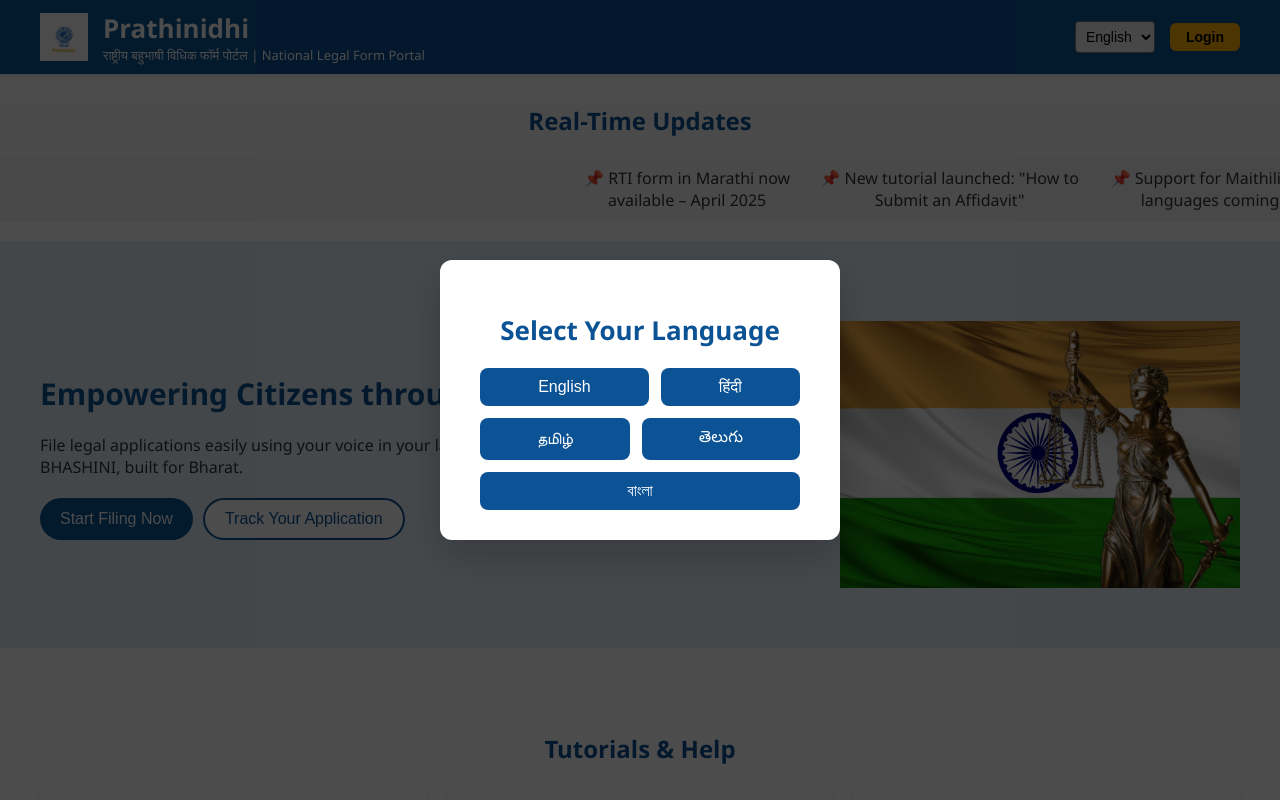
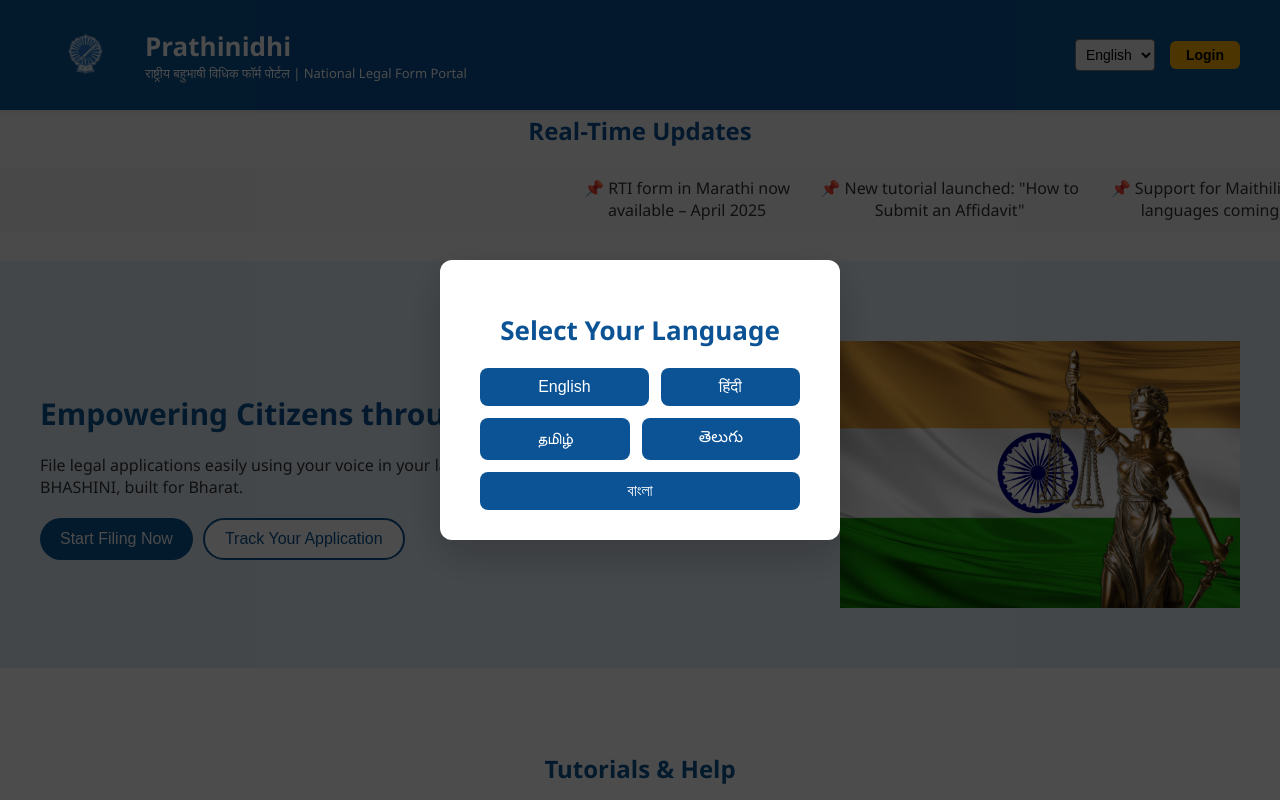
Before and after one commit to VINAI8/prathinidhi, a React (Create React App) app: page / in a window 1280 px wide. Shown: the top 800 px of the page. Built offline with nearby package versions, Linux system fonts and the light colour scheme.

Commit message:
Fix: reinstall dependencies and update package-lock

```diff
--- a/src/App.js
+++ b/src/App.js
@@ -3,14 +3,15 @@ import { BrowserRouter as Router, Routes, Route } from "react-router-dom";
 
 // Pages
 import Home from "./components/Home";
-import Login from "./components/Login"; // Import the Login page
-
+import Login from "./components/Login";
+import Dashboard  from "./components/Dashboard";// Import the Login page
 function App() {
   return (
     <Router>
       <Routes>
         <Route path="/" element={<Home />} />
         <Route path="/login" element={<Login />} /> {/* Add the login route */}
+<Route path ="/dashboard" element={<Dashboard/>}/>
       </Routes>
     </Router>
   );
--- a/src/components/Home.js
+++ b/src/components/Home.js
@@ -129,7 +129,7 @@ const Home = () => {
       <header style={styles.header}>
         <div style={styles.headerContainer}>
           <div style={styles.logoSection}>
-            <img src="/prathinidhi.svg" alt="Emblem" style={styles.logo} />
+            <img src="/prathinidhi.png" alt="Emblem" style={styles.logo} />
             <div>
               <h1 style={styles.title}>Prathinidhi</h1>
               <p style={styles.subtitle}>
@@ -314,7 +314,7 @@ const styles = {
     alignItems: "center",
     gap: "15px",
   },
-  logo: { height: "48px" },
+  logo: { height: "90px" },
   title: { fontSize: "26px", fontWeight: "bold", margin: 0 },
   subtitle: { fontSize: "13px", margin: 0 },
   rightNav: {
@@ -419,7 +419,7 @@ const styles = {
   },
   heroImage: { maxWidth: "400px", width: "100%", marginTop: "20px" },
   about: {
-    padding: "60px 20px",
+    padding: "0px 0px",
     maxWidth: "1000px",
     margin: "0 auto",
     textAlign: "center",
@@ -437,7 +437,7 @@ const styles = {
   aboutImage: { maxWidth: "600px", width: "100%" },
   updates: {
     backgroundColor: "#f9f9f9",
-    padding: "0px 0px",
+    padding: "10px 0px",
     textAlign: "center",
     margin : 0,
   },
@@ -445,7 +445,7 @@ const styles = {
     listStyle: "none",
     padding: 0,
     fontSize: "90px",
-    lineHeight: "2",
+    lineHeight: "1",
     maxWidth: "600px",
     margin: "0 auto",
   },
--- a/src/components/Login.js
+++ b/src/components/Login.js
@@ -99,7 +99,7 @@ const Login = () => {
       <header style={styles.header}>
         <div style={styles.headerContainer}>
           <div style={styles.logoSection}>
-            <img src="/prathinidhi.svg" alt="Emblem" style={styles.logo} />
+            <img src="/prathinidhi.png" alt="Emblem" style={styles.logo} />
             <div>
               <h1 style={styles.title}>Prathinidhi</h1>
               <p style={styles.subtitle}>
```
Also changed, not shown: public/prathinidhi.png (added), 1 other file (tests, documents, lock files or other folders).
